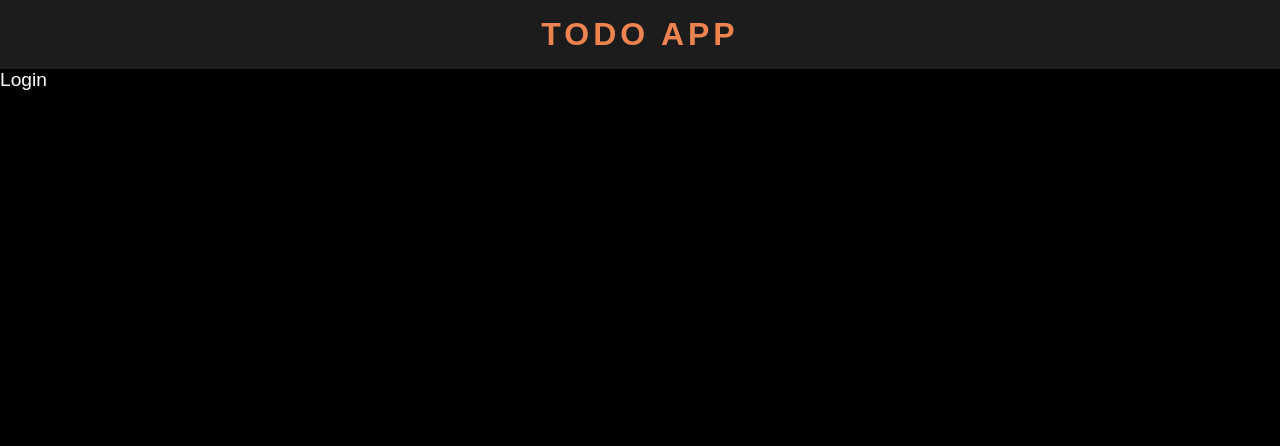
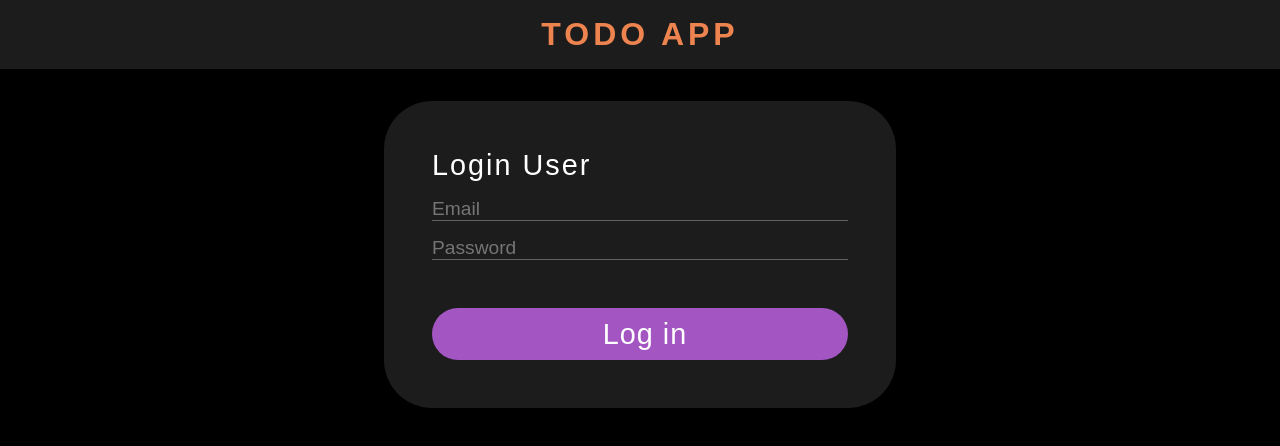
Before and after one commit to nadine-dawod/todoapp, a React (Create React App) app: page /login in a window 1280 px wide. Shown: the top 446 px of the page. Built offline with nearby package versions, Linux system fonts and the light colour scheme.

Commit message:
adding login function and private route

```diff
--- a/src/App.js
+++ b/src/App.js
@@ -4,6 +4,8 @@ import Home from "./components/Home";
 import Header from "./components/Header";
 import Register from "./components/Register";
 import Login from "./components/Login";
+import PrivateRoute from "./components/PrivateRoute";
+import Test from "./components/Test";
 
 const App = () => {
     return (
@@ -13,6 +15,14 @@ const App = () => {
           <Route path="/" element={ <Home />}/>
           <Route path="/register" element={<Register />} />
           <Route path="/login" element={<Login />} />
+          <Route
+          path="/user"
+          element={
+            <PrivateRoute>
+              <Test />
+            </PrivateRoute>
+          }
+          />
         </Routes>
 
       </BrowserRouter>
--- a/src/components/Login.js
+++ b/src/components/Login.js
@@ -1,7 +1,78 @@
+import { useState } from "react";
+import axios from "axios";
+import { useNavigate } from "react-router-dom";
 
+import Card from "./Card";
 
 const Login = () => {
-    return <div>Login</div>
+
+    const [email, setEmail] = useState("");
+    const [password, setPassword] = useState("");
+
+    const navigate = useNavigate();
+
+    const checkUser = (users) => {
+        const user = users.find(
+            (user) => user.email === email && user.password === password);
+            console.log(user);
+        if (user.email === email && user.password === password) return user;
+    };
+
+    const handleSubmit = async (e) => {
+        e.preventDefault();
+
+        if (email === "" || password === "") {
+            alert("All fields need to be filled!");
+        };
+
+        const user = await axios
+        .get("/users")
+        .then((res) => checkUser(res.data, email, password))
+        .catch((error) => {
+            console.log(error);
+        });
+
+        if (user.email === email && user.password === password) {
+            navigate("/")
+
+            localStorage.setItem("user", JSON.stringify(user.id))
+        }
+
+        setEmail("");
+        setPassword("");
+    };
+
+    return (
+        <div className="container">
+            <Card>
+                <form className="form-container">
+                <h1>Login User</h1>
+                    <label>
+                        <input
+                            type="text"
+                            placeholder="Email"
+                            value={email}
+                            onChange={(e) => setEmail(e.target.value)}
+                            />
+                    </label>
+
+                    <label>
+                        <input
+                            type="password"
+                            placeholder="Password"
+                            value={password}
+                            onChange={(e) => setPassword(e.target.value)}
+                            />
+                    </label>
+
+                    <button className="btn" type="submit" onClick={handleSubmit}>
+                        <p>Log in</p>
+                    </button>
+
+                </form>
+            </Card>
+        </div>
+    );
 };
 
 export default Login;
--- /dev/null
+++ b/src/components/PrivateRoute.js
@@ -0,0 +1,9 @@
+import { authenticate } from "../helpers";
+import { Navigate } from "react-router-dom";
+
+const PrivateRoute = ({children}) => {
+    const auth = authenticate();
+    return auth ? children : <Navigate to="/login"/>
+}
+
+export default PrivateRoute;
--- /dev/null
+++ b/src/components/Test.js
@@ -0,0 +1,9 @@
+
+
+
+const Test = () => {
+
+    return <div><p>This is private route!</p></div>
+};
+
+export default Test;
--- /dev/null
+++ b/src/helpers/index.js
@@ -0,0 +1,8 @@
+export const authenticate = () => {
+
+    if(localStorage.getItem("user")) {
+        return JSON.parse(localStorage.getItem("user"));
+    } else {
+        return false;
+    }
+}
```
